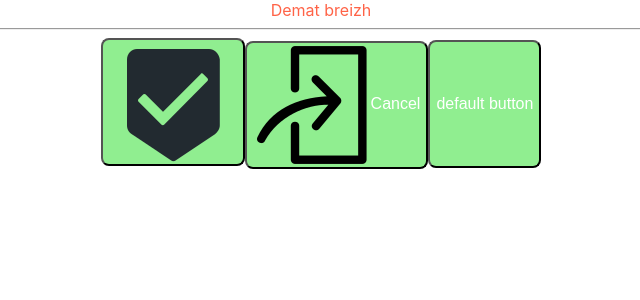
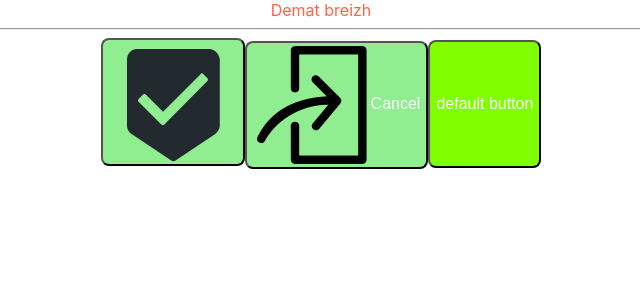
Before and after one commit to hengou/react_training, a React (Create React App) app: page / in a window 1280 px wide. Shown: the top 300 px of the page, without its empty margins (319-959 px from the left). Built offline with nearby package versions, Linux system fonts and the light colour scheme.

Commit message:
+classcolor

```diff
--- a/src/App/App.tsx
+++ b/src/App/App.tsx
@@ -16,7 +16,7 @@ function App() {
           <img src="/img/cancel_icon.png" alt="cancel"/>
           Cancel
         </Button>
-        <Button/>
+        <Button classColor="primary"></Button>
     </div>
   );
 }
--- a/src/App/components/Button/Button.css
+++ b/src/App/components/Button/Button.css
@@ -7,8 +7,17 @@
 }
 
 .Button:hover{
-    background-color: blue;
+    background-color: lightblue;
 }
+
+.Button.primary{
+    background-color: chartreuse;
+}
+.Button.primary:hover{
+    background-color: rgb(87, 116, 59);
+}
+
+
 .Button>*{
     vertical-align: middle;
 }
--- a/src/App/components/Button/Button.js
+++ b/src/App/components/Button/Button.js
@@ -6,16 +6,18 @@ import PropTypes from 'prop-types'
 const Button=(props)=>{
     console.log(props)
     return(
-        <button className="Button" type={props.type}>
+        <button className={props.classColor ? 'Button '+ props.classColor:'Button'} type={props.type}>
             {props.children}
         </button>
     );
 }
 
 // props presence and type check => ressournce consumption
+// useful to show component usage hint in console
 Button.propTypes={
     children:PropTypes.any.isRequired,
-    type:PropTypes.any
+    type:PropTypes.any,
+    classColor:PropTypes.string
 }
 // default props definition
 Button.defaultProps={
```
